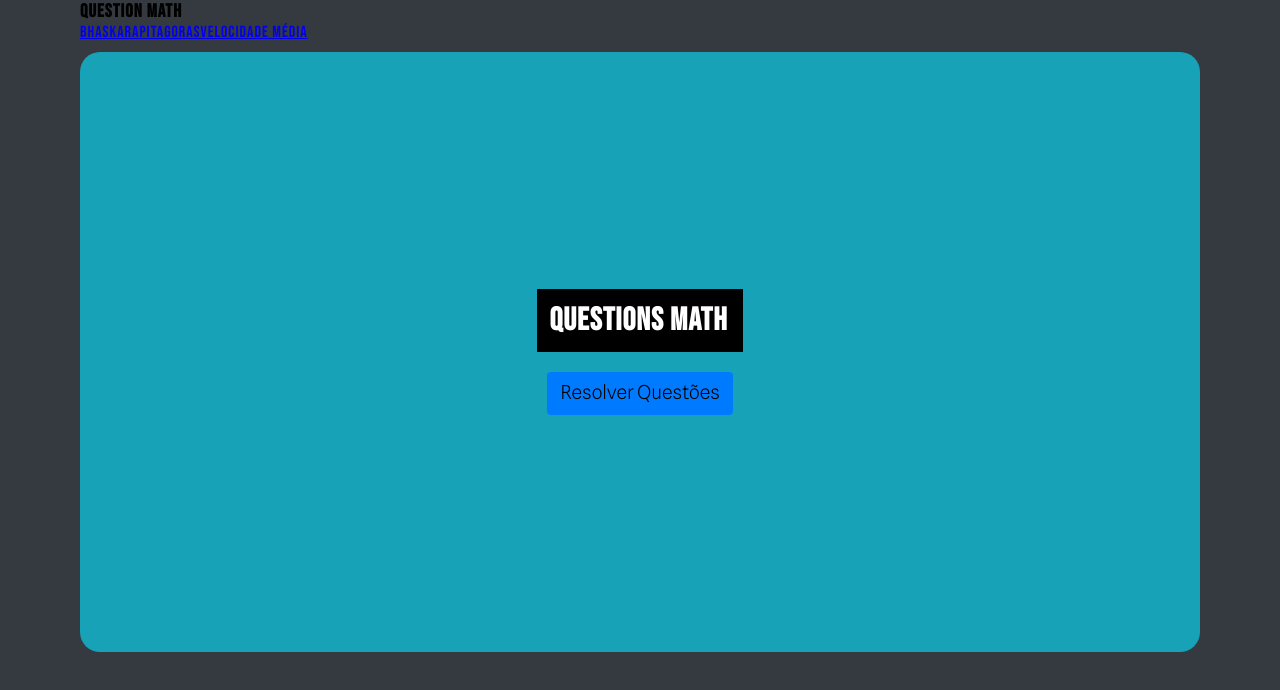
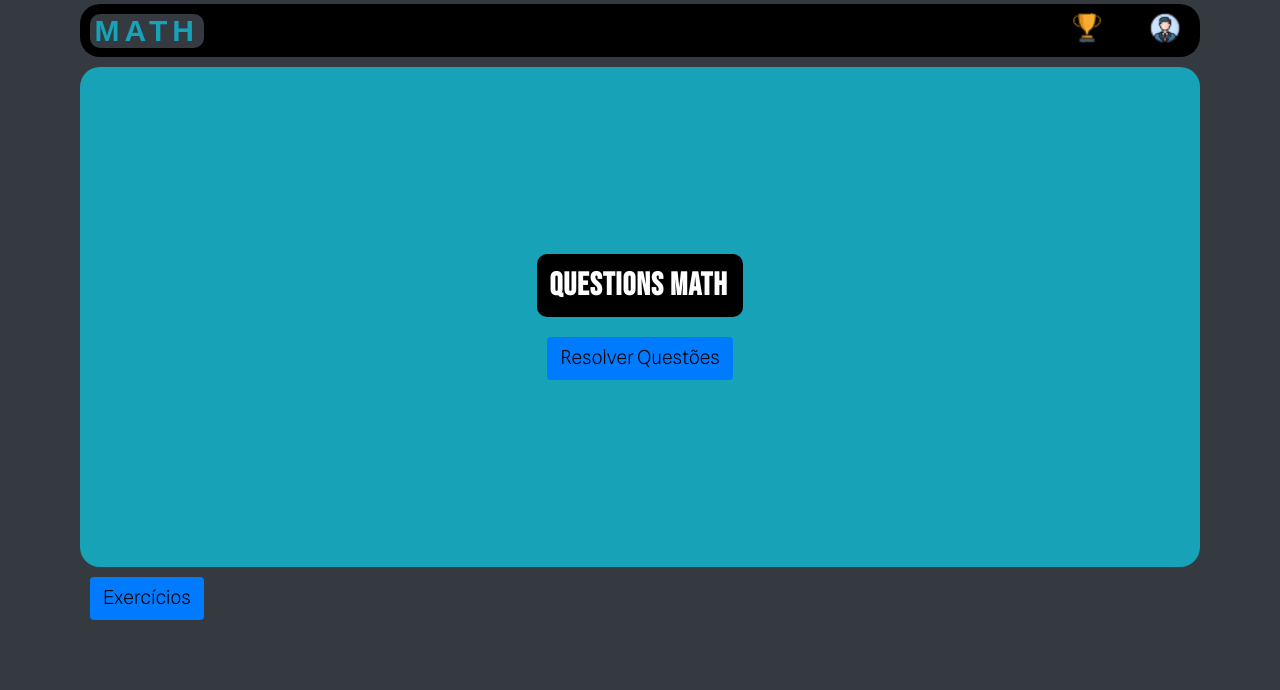
Before and after one commit to GuilhermeSousaDev/Random-Question-Math, a React (Create React App) app: page / in a window 1280 px wide. Shown: the top 690 px of the page. Built offline with nearby package versions, Linux system fonts and the light colour scheme.

Commit message:
Navbar  Style

```diff
--- a/src/App.tsx
+++ b/src/App.tsx
@@ -7,7 +7,6 @@ import { GlobalStyle } from './style/global';
 function App() {
     return(
         <>
-
             <Router />
             <GlobalStyle />
         </>
--- a/src/components/BhaskaraX1X2/index.tsx
+++ b/src/components/BhaskaraX1X2/index.tsx
@@ -39,10 +39,10 @@ const BhaskaraX1X2: FC<IProp> = ({ delta, a, b }) => {
 
             if(responseX1 === integerRes || responseX1 === `${integerRes}.${naturalRes}`) {
                 setMsgX1('Você Acertou o X1 da equação!');
-                return;
+            }else {
+                setMsgX1('Você Errou o X1 da equação!');
             }
 
-            setMsgX1('Você Errou o X1 da equação!');
         }
 
         Number(responseX1) === x1?
@@ -52,13 +52,13 @@ const BhaskaraX1X2: FC<IProp> = ({ delta, a, b }) => {
         const x2String = String(x2)
         if(x2String.includes('.')) {
             const [integerRes, naturalRes] = x2String.split('.');
-
+            console.log(integerRes, naturalRes)
             if(responseX2 === integerRes || responseX2 === `${integerRes}.${naturalRes}`) {
                 setMsgX2('Você Acertou o X2 da equação!');
-                return;
+            }else {
+                setMsgX2('Você Errou o X2 da equação!');
             }
 
-            setMsgX2('Você Errou o X2 da equação!');
         }
 
         Number(responseX2) === x2?
@@ -76,17 +76,19 @@ const BhaskaraX1X2: FC<IProp> = ({ delta, a, b }) => {
 
             <br />
 
-            { msgX1?
+            { msgX1? msgX1 === 'Você Acertou o X1 da equação!'?
                 <Response color={'#28a745'}>{ msgX1 }</Response> :
                 <Response color={'#dc3545'}>{ msgX1 }</Response>
+                : ''
             }
             <br />
-            { msgX2?
+            { msgX2? msgX2 === 'Você Acertou o X2 da equação!'?
                 <Response color={'#28a745'}>{ msgX2 }</Response> :
                 <Response color={'#dc3545'}>{ msgX2 }</Response>
+                : ''
             }
 
-            {x1 && x2? console.log(x1, x2) : ''}
+            {console.log(x1, x2)}
 
             <Button onClick={submitResponse}>Enviar</Button>
         </>
--- /dev/null
+++ b/src/components/Navbar/GlobalBackButton.tsx
@@ -0,0 +1,15 @@
+import React, { FC } from 'react';
+import { Link } from 'react-router-dom';
+import { GlobalButton } from './style';
+
+const GlobalBackButton: FC = () => {
+    return(
+        <>
+            <GlobalButton>
+                <Link to={'/'}>Exercícios</Link>
+            </GlobalButton>
+        </>
+    )
+}
+
+export default GlobalBackButton;
--- a/src/components/Navbar/index.tsx
+++ b/src/components/Navbar/index.tsx
@@ -1,15 +1,16 @@
 import React from 'react';
 import { Link } from 'react-router-dom';
 import { Links, Nav } from './style';
+import trofeuImg from '../../images/copo.png';
+import perfilImg from '../../images/perfil.png';
 
 const Navbar: React.FC = () => {
     return(
         <Nav>
-            <h3>Question Math</h3>
+            <Link to={'/'}><h3>MATH</h3></Link>
             <Links>
-                <Link to={'/exercicio/bhaskara'}>Bhaskara</Link>
-                <Link to={'/exercicio/pitagoras'}>Pitagoras</Link>
-                <Link to={'/exercicio/vel_media'}>Velocidade Média</Link>
+                <Link to={'/'}> <img src={trofeuImg} alt="trofeu" /> </Link>
+                <Link to={'/'}><img src={perfilImg} alt="trofeu" /></Link>
             </Links>
         </Nav>
     )
--- a/src/components/Navbar/style.ts
+++ b/src/components/Navbar/style.ts
@@ -1,4 +1,62 @@
 import styled from 'styled-components';
 
-export const Nav = styled.nav``;
-export const Links = styled.div``;
+export const Nav = styled.nav`
+    display: flex;
+    justify-content: space-between;
+    align-items: center;
+    padding: 0.3rem;
+    background: black;
+    margin-top: 4px;
+    border-radius: 20px;
+    h3 {
+        font-family: 'Teko', sans-serif;
+        font-size: 30px;
+        letter-spacing: 5px;
+        background-color: #343a40;
+        border-radius: 10px;
+        padding: 0 5px 0px 5px;
+    }
+    a {
+        text-decoration: none;
+        padding: 0.3rem;
+        color: #17a2b8;
+    }
+`;
+export const Links = styled.div`
+    a:nth-child(2) {
+        margin-left: 35px;
+        margin-right: 10px;
+        width: 35px;
+        height: 35px;
+    }
+    a {
+        img {
+            width: 30px;
+            height: 30px;
+        }
+    }
+`;
+
+export const GlobalButton = styled.button`
+    display: flex;
+    justify-content: center;
+    align-items: center;
+    background-color: #007bff;
+    font-weight: 400;
+    text-align: center;
+    white-space: nowrap;
+    vertical-align: middle;
+    user-select: none;
+    border: 1px solid transparent;
+    padding: 0.375rem 0.75rem;
+    font-size: 1.20rem;
+    line-height: 1.5;
+    border-radius: 0.25rem;
+    margin: 10px;
+    transition: color .15s ease-in-out,background-color .15s ease-in-out,border-color .15s ease-in-out,box-shadow .15s ease-in-out;
+    cursor: pointer;
+    a {
+        text-decoration: none;
+        color: black;
+    }
+`;
--- a/src/pages/home/index.tsx
+++ b/src/pages/home/index.tsx
@@ -1,13 +1,9 @@
 import React, { FC, MutableRefObject, useCallback, useRef } from 'react';
 import { Link } from 'react-router-dom';
-import {
-    Button,
-    Title
-} from '../../style/globalStyle';
+import { Button,Title } from '../../style/globalStyle';
 import { Exercice, Container } from './style';
 
 const Home: FC = () => {
-
     const exerciceRef = useRef() as MutableRefObject<HTMLDivElement>;
     const divRef = useRef() as MutableRefObject<HTMLDivElement>;
 
@@ -31,7 +27,7 @@ const Home: FC = () => {
                 <Title>Exercícios</Title>
                 <div>
                     <Link to={'/exercicio/bhaskara'}>Bhaskara</Link>
-                    <Link to={'/exercicio/pitagoras'}>Pitagoras</Link>
+                    <Link to={'/exercicio/pitagoras'}>Pitágoras</Link>
                     <Link to={'/exercicio/vel_media'}>Velocidade média</Link>
                 </div>
                 <Button onClick={showMenu}>Voltar</Button>
--- a/src/pages/home/style.ts
+++ b/src/pages/home/style.ts
@@ -5,7 +5,7 @@ export const Container = styled.div`
     flex-direction: column;
     justify-content: center;
     align-items: center;
-    height: 600px;
+    height: 500px;
     background-color: #17a2b8;
     border-radius: 20px;
     margin-top: 10px;
@@ -15,5 +15,17 @@ export const Exercice = styled.div`
     div {
         display: flex;
         flex-direction: column;
+        a {
+            text-decoration: none;
+            background-color: #28a745;
+            padding: 10px;
+            border: 1px solid black;
+            border-radius: 10px;
+            margin-bottom: 5px;
+            color: black
+        }
+        a:hover {
+            background: #dc3545;
+        }
     }
 `;
--- a/src/routes.tsx
+++ b/src/routes.tsx
@@ -4,7 +4,8 @@ import {
     Route
   } from "react-router-dom";
 
-import Navbar from './components/Navbar'
+import Navbar from './components/Navbar';
+import GlobalBackButton from "./components/Navbar/GlobalBackButton";
 import Home from './pages/home';
 import Convert from './pages/pitagoras';
 import Bhaskara from './pages/bhaskara';
@@ -21,6 +22,7 @@ const Router = () => {
                     <Route path="exercicio/bhaskara" element={<Bhaskara />} />
                     <Route path="exercicio/vel_media" element={<VelMedia />} />
                 </Routes>
+                <GlobalBackButton />
             </BrowserRouter>
         </>
     )
--- a/src/style/globalStyle.ts
+++ b/src/style/globalStyle.ts
@@ -5,7 +5,7 @@ export const Container = styled.div`
     justify-content: center;
     align-items: center;
     flex-direction: column;
-    height: 600px;
+    height: 500px;
     background-color: #17a2b8;
     border-radius: 20px;
     margin-top: 10px;
@@ -39,6 +39,7 @@ export const Title = styled.h1`
     padding: 0.75rem;
     margin-top: 10px;
     margin-bottom: 10px;
+    border-radius: 10px;
     p {
         text-align: center;
         font-family: 'Spline Sans', sans-serif;
```
Also changed, not shown: src/images/copo.png (added), src/images/perfil.png (added).
